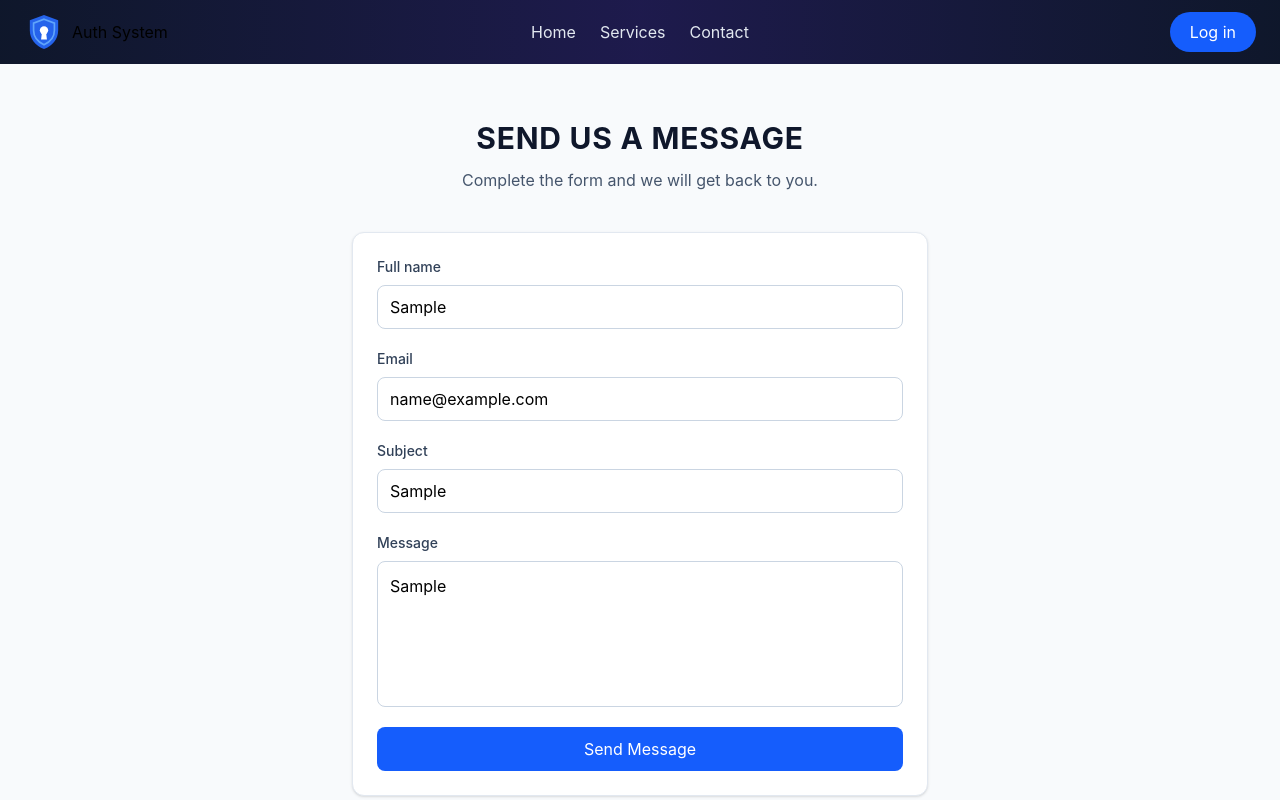
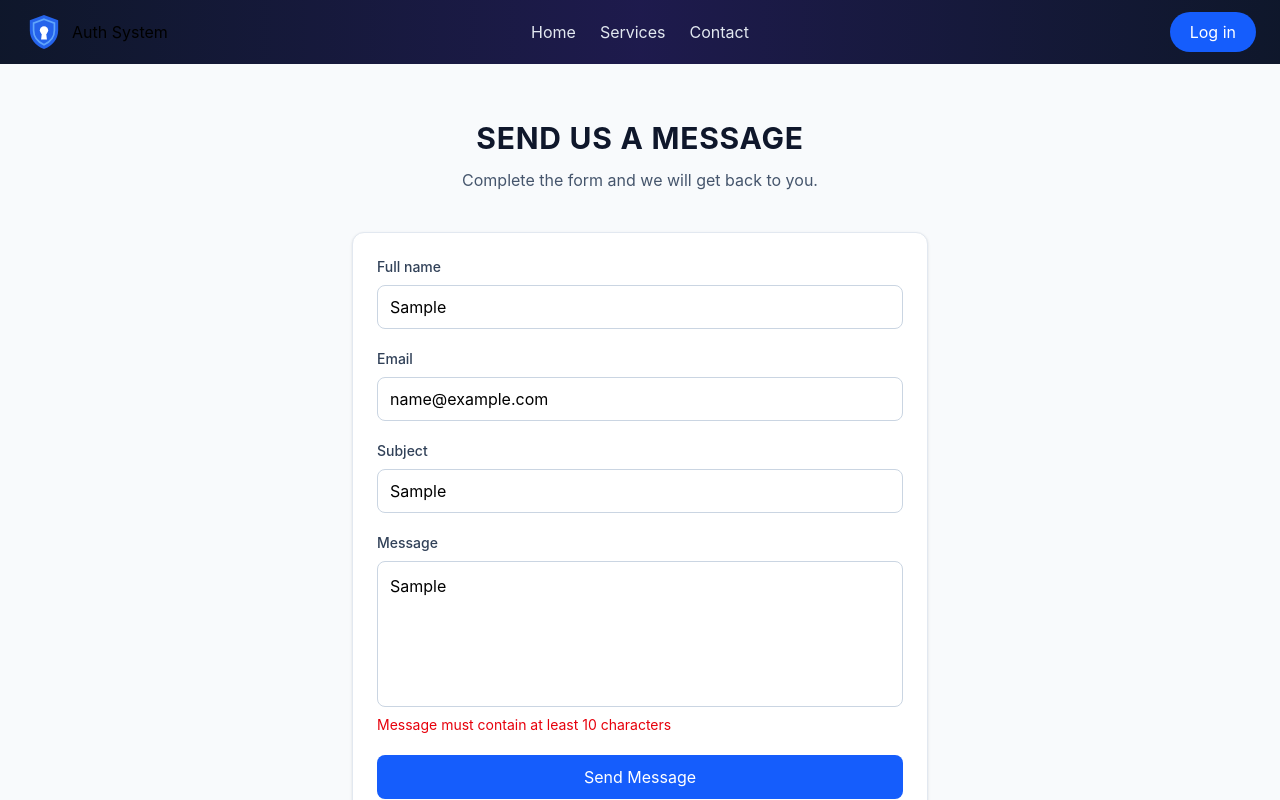
Before and after one commit to Pawan-Baral/auth_system, a React (Vite) app: page /contact in a window 1280 px wide. Both pictures are taken after typing "Sample", "name@example.com", "Sample", "Sample" into the empty fields and a click on the button "Send Message". Shown: the top 800 px of the page. Built offline with nearby package versions, Linux system fonts and the light colour scheme.

Commit message:
added the formik error checking in contact page and toast

```diff
--- a/src/pages/Contact.jsx
+++ b/src/pages/Contact.jsx
@@ -1,6 +1,7 @@
 import { useFormik } from "formik";
 import { submitContact } from "@/api/authApi";
 import { contactSchema } from "../validation/contactSchema";
+import { toast } from "react-toastify";
 
 
 export default function Contact() {
@@ -22,11 +23,13 @@ export default function Contact() {
                     type: "success",
                     message: response.message || "Message sent successfully",
                 });
+                toast.success(response.message || "Message sent successfully!");
             } catch (error) {
                 setStatus({
                     type: "error",
                     message: error.message,
                 });
+                toast.error(response.message || "Ops something went wrong !");
             } finally {
                 setSubmitting(false);
             }
@@ -80,6 +83,11 @@ export default function Contact() {
                             onBlur={formik.handleBlur}
                             className="h-11 rounded-lg border border-slate-300 px-3 outline-none focus:border-blue-500"
                         />
+                        {formik.touched.name && formik.errors.name && (
+                            <p className="text-sm text-red-600">
+                                {formik.errors.name}
+                            </p>
+                        )}
                     </div>
 
                     <div className="flex flex-col gap-2">
@@ -123,6 +131,11 @@ export default function Contact() {
                             onBlur={formik.handleBlur}
                             className="h-11 rounded-lg border border-slate-300 px-3 outline-none focus:border-blue-500"
                         />
+                        {formik.touched.subject && formik.errors.subject && (
+                            <p className="text-sm text-red-600">
+                                {formik.errors.subject}
+                            </p>
+                        )}
                     </div>
 
                     <div className="flex flex-col gap-2">
@@ -142,6 +155,11 @@ export default function Contact() {
                             onBlur={formik.handleBlur}
                             className="resize-none rounded-lg border border-slate-300 p-3 outline-none focus:border-blue-500"
                         />
+                        {formik.touched.message && formik.errors.message && (
+                            <p className="text-sm text-red-600">
+                                {formik.errors.message}
+                            </p>
+                        )}
                     </div>
 
                     <button
```
